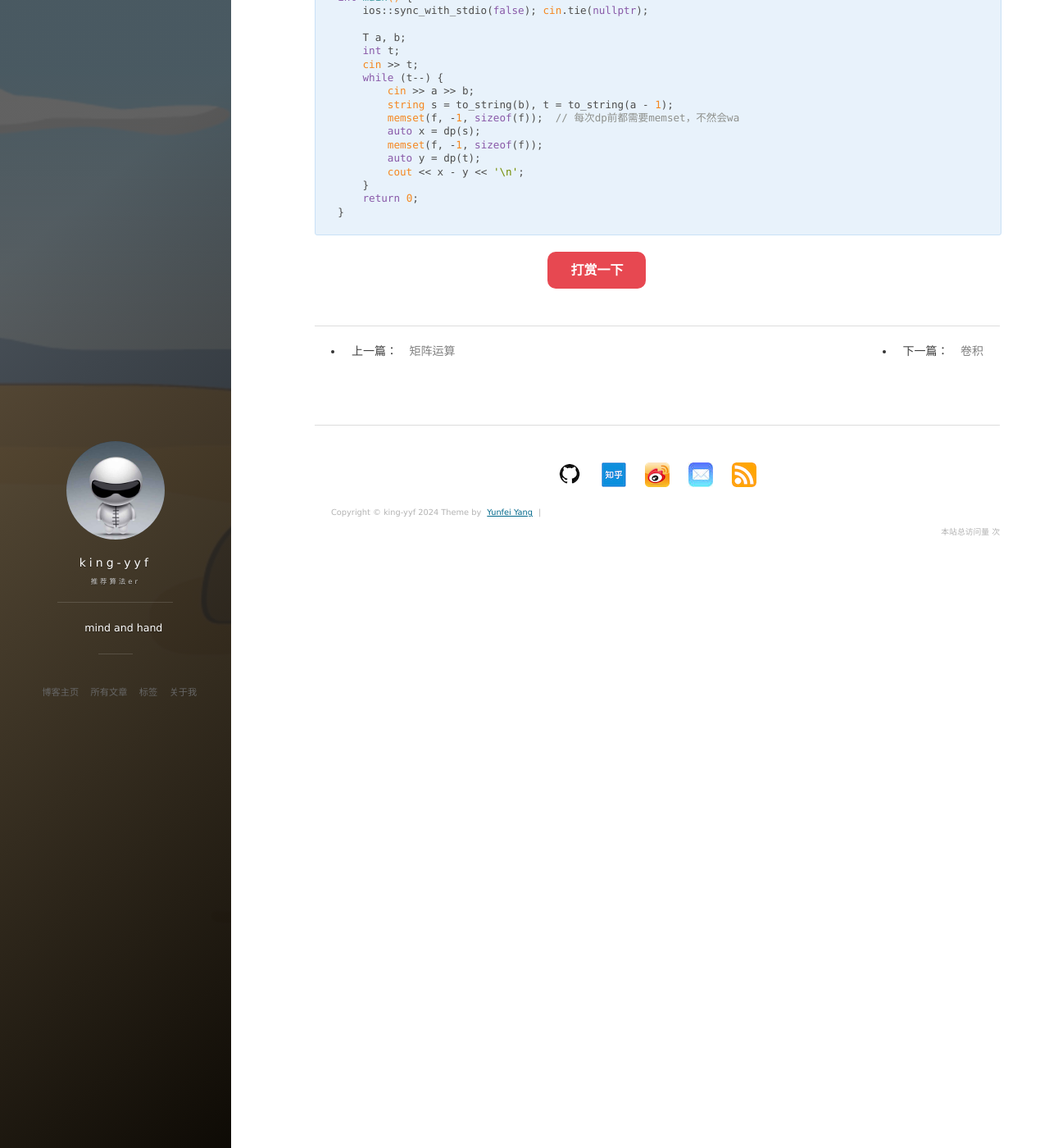
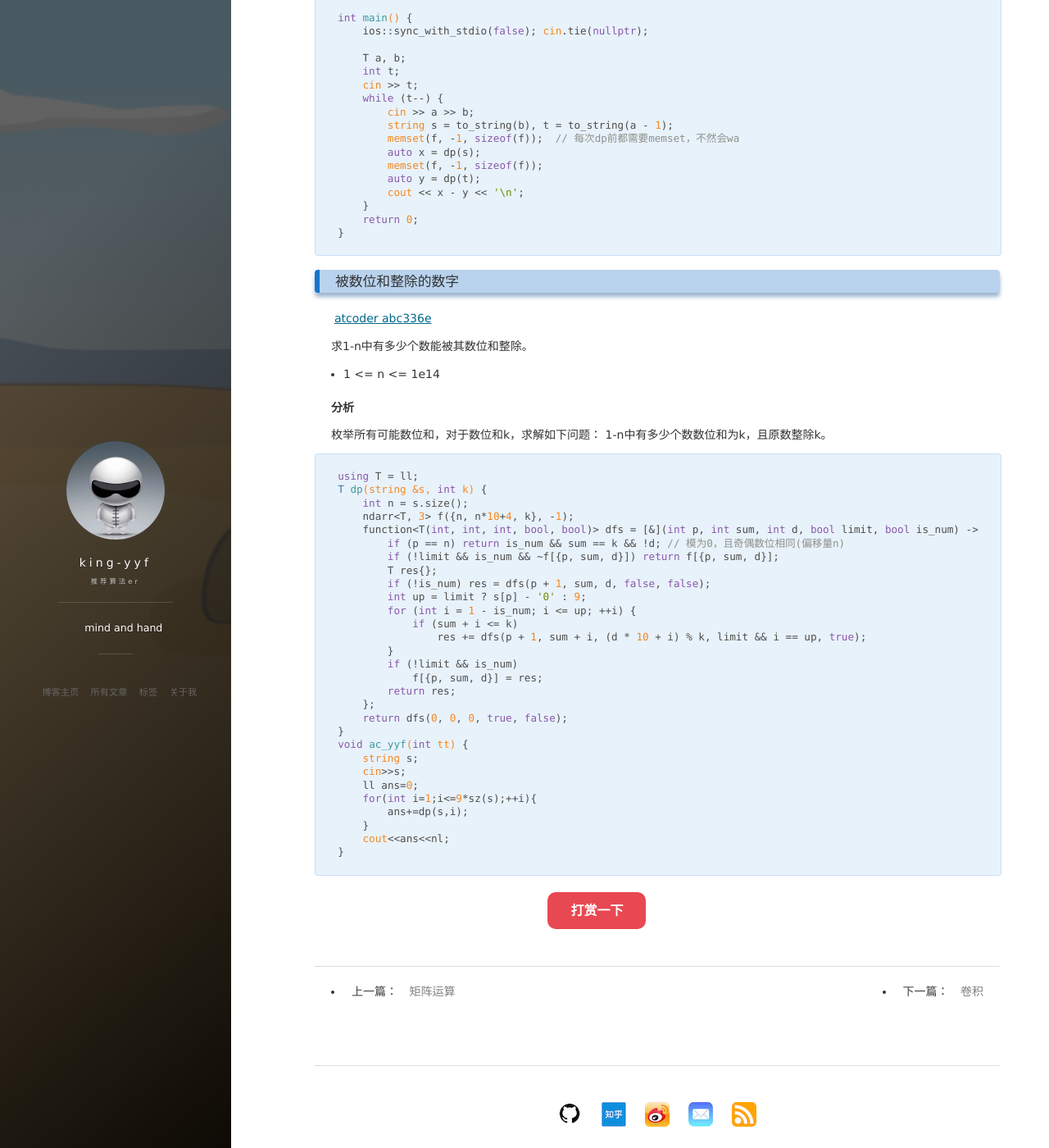
Before and after one commit to king-yyf/king-yyf.github.io, a Jekyll site: the page built from _posts/2023-10-04-digit_dp.md, in a window 1280 px wide and 1400 px high, scrolled down 10458 px. Shown: the whole window at 82% size. Built offline with Jekyll 4.4.1, drawn with Linux system fonts in a browser that asks for light colours; nearby versions of some CDN libraries; comment, search, counter and statistics services are not loaded.

Commit message:
add prob

````diff
--- a/_posts/2023-10-04-digit_dp.md
+++ b/_posts/2023-10-04-digit_dp.md
@@ -26,6 +26,7 @@ Index
   - [windy数-相邻数字之差的绝对值至少为2](#相邻数字之差的绝对值至少为2)
   - [每个数字的出现次数](#每个数字的出现次数)
   - [平衡数字](#平衡数字)
+  - [被数位和整除的数字](#被数位和整除的数字)
 
 
 
@@ -614,3 +615,48 @@ int main() {
     return 0;
 }
 ```
+
+### 被数位和整除的数字
+
+[atcoder abc336e](https://atcoder.jp/contests/abc336/tasks/abc336_e)
+
+求1-n中有多少个数能被其数位和整除。
+
++ 1 <= n <= 1e14
+
+**分析**
+
+枚举所有可能数位和，对于数位和k，求解如下问题：
+1-n中有多少个数数位和为k，且原数整除k。
+
+```c++
+using T = ll;
+T dp(string &s, int k) {
+    int n = s.size();
+    ndarr<T, 3> f({n, n*10+4, k}, -1);
+    function<T(int, int, int, bool, bool)> dfs = [&](int p, int sum, int d, bool limit, bool is_num) -> T {
+        if (p == n) return is_num && sum == k && !d; // 模为0，且奇偶数位相同(偏移量n)
+        if (!limit && is_num && ~f[{p, sum, d}]) return f[{p, sum, d}];
+        T res{};
+        if (!is_num) res = dfs(p + 1, sum, d, false, false);
+        int up = limit ? s[p] - '0' : 9;
+        for (int i = 1 - is_num; i <= up; ++i) {
+            if (sum + i <= k)
+                res += dfs(p + 1, sum + i, (d * 10 + i) % k, limit && i == up, true);
+        }
+        if (!limit && is_num)
+            f[{p, sum, d}] = res;
+        return res;
+    };
+    return dfs(0, 0, 0, true, false);
+}
+void ac_yyf(int tt) {
+    string s;
+    cin>>s;
+    ll ans=0;
+    for(int i=1;i<=9*sz(s);++i){
+        ans+=dp(s,i);
+    }
+    cout<<ans<<nl;
+}
+```
````
